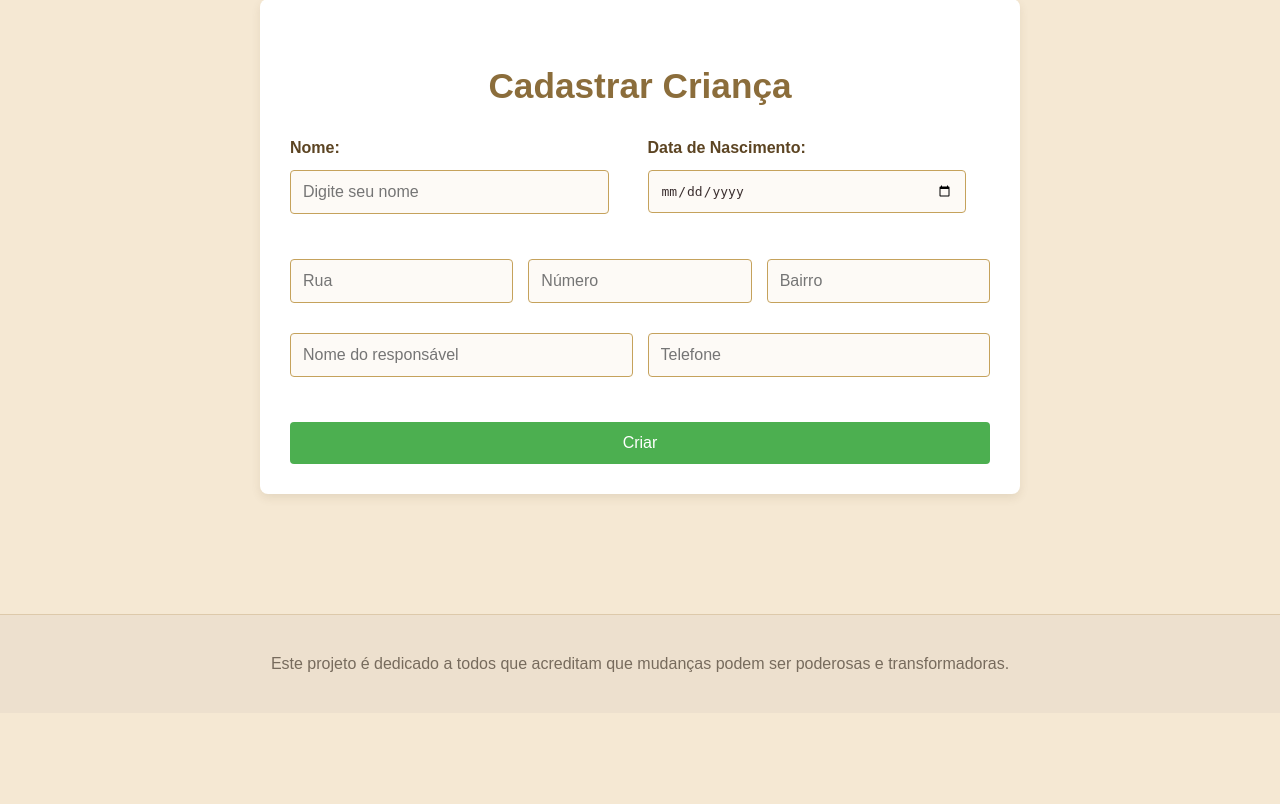
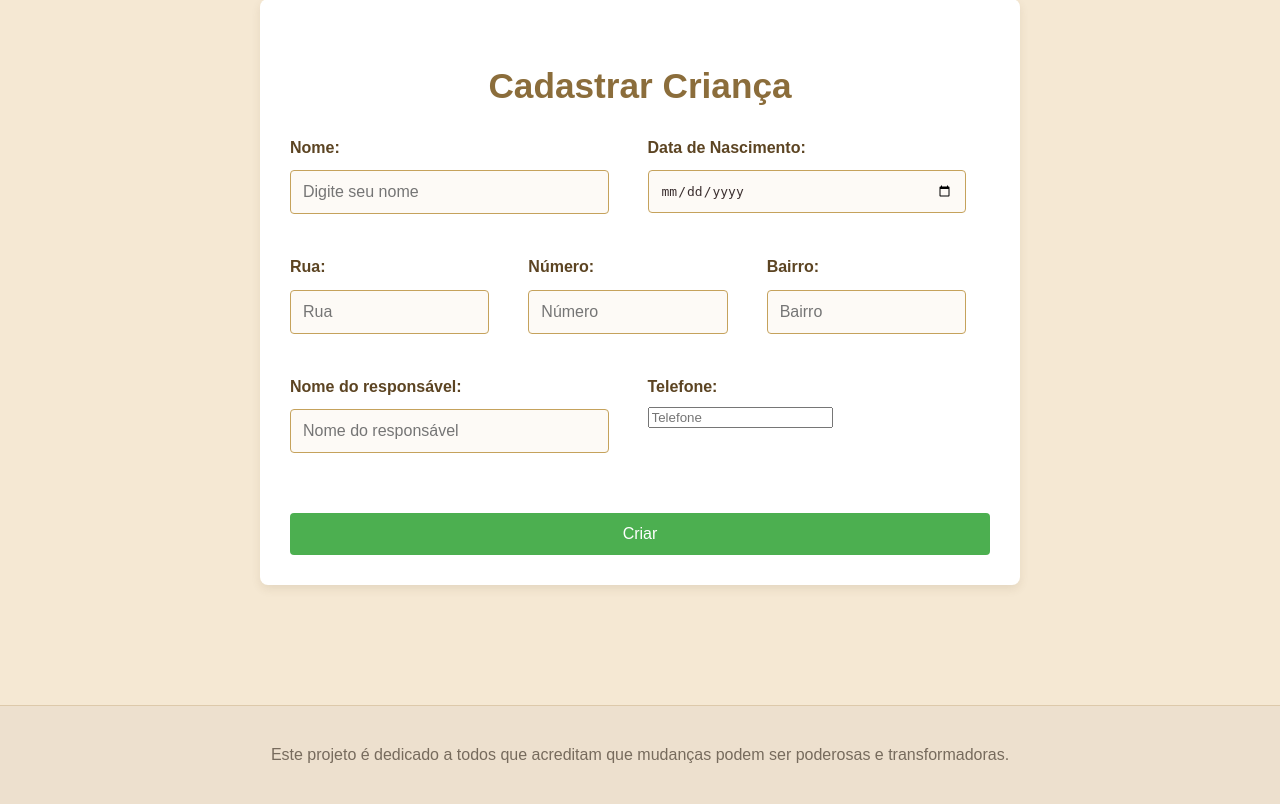
Before and after one commit to RonivanG/Aprender_Django, a Django app: page /produtos/cadastro_crianca/ in a window 1280 px wide. Shown: the part 121-925 px from the top of the page. Before the commit the page ends 793 px from the top, so only its background shows below. Run offline with Django 5.2, Linux system fonts and the light colour scheme; a user stored in the database is signed in.

Commit message:
Tentativa de aplicação de acessibilidade, adicionado as tag  <main> e <label>, e autocomplete nos campos dos formularios , e estrutura da tag <nav>

```diff
--- a/produtos/templates/cadastro.html
+++ b/produtos/templates/cadastro.html
@@ -23,13 +23,16 @@
           <a href="{% url 'pesquisa_crianca' %}">Pesquisar</a>
         {% endif %}
       </div>
+      <div>
         {% if user.is_authenticated %}
           <a href="{% url 'logout' %}">Logout</a>
         {% else %}
           <a href="{% url 'login' %}">Login</a>
         {% endif %}
+      </div>
     </nav>
 
+    <main>
       <section>
         <h1>Cadastrar Criança</h1>
 
@@ -37,16 +40,13 @@
           {% for message in messages %}
             {% if 'success' in message.tags %}
               <label class="success">{{ message }}</label>
-          {% else %}
-            {% if 'error' in message.tags %}
+            {% elif 'error' in message.tags %}
               <label class="error">{{ message }}</label>
-            {% endif %}
             {% endif %}
           {% endfor %}
         {% endif %}
 
-
-      <form action="{% url 'cadastro_crianca' %}" method="POST">
+        <form action="{% url 'cadastro_crianca' %}" method="POST" autocomplete="off">
           {% csrf_token %}
 
           <!-- Nome e Data de Nascimento lado a lado -->
@@ -59,6 +59,7 @@
                 id="nome"
                 placeholder="Digite seu nome"
                 required
+                autocomplete="name"
               />
             </div>
             <div class="form-group">
@@ -68,26 +69,51 @@
                 name="data_nascimento"
                 id="data_nascimento"
                 required
+                autocomplete="bday"
               />
             </div>
           </div>
 
           <!-- Rua, Número e Bairro lado a lado -->
           <div class="form-row">
-          <input type="text" name="rua" placeholder="Rua" required />
-          <input type="number" name="numero" placeholder="Número" required />
-          <input type="text" name="bairro" placeholder="Bairro" required />
+            <div class="form-group">
+              <label for="rua">Rua:</label>
+              <input type="text" name="rua" id="rua" placeholder="Rua" required autocomplete="address-line1" />
+            </div>
+            <div class="form-group">
+              <label for="numero">Número:</label>
+              <input type="number" name="numero" id="numero" placeholder="Número" required autocomplete="address-line2" />
+            </div>
+            <div class="form-group">
+              <label for="bairro">Bairro:</label>
+              <input type="text" name="bairro" id="bairro" placeholder="Bairro" required autocomplete="address-level2" />
+            </div>
           </div>
 
           <!-- Nome do Responsável e Telefone lado a lado -->
           <div class="form-row">
+            <div class="form-group">
+              <label for="responsavel">Nome do responsável:</label>
               <input
                 type="text"
                 name="responsavel"
+                id="responsavel"
                 placeholder="Nome do responsável"
                 required
+                autocomplete="organization"
               />
-          <input type="text" name="telefone" placeholder="Telefone" required />
+            </div>
+            <div class="form-group">
+              <label for="telefone">Telefone:</label>
+              <input
+                type="tel"
+                name="telefone"
+                id="telefone"
+                placeholder="Telefone"
+                required
+                autocomplete="tel"
+              />
+            </div>
           </div>
 
           <div class="button-group">
@@ -95,6 +121,7 @@
           </div>
         </form>
       </section>
+    </main>
 
     <footer>
       <p>
```
Lines whose indentation alone changed are shown as unchanged.
